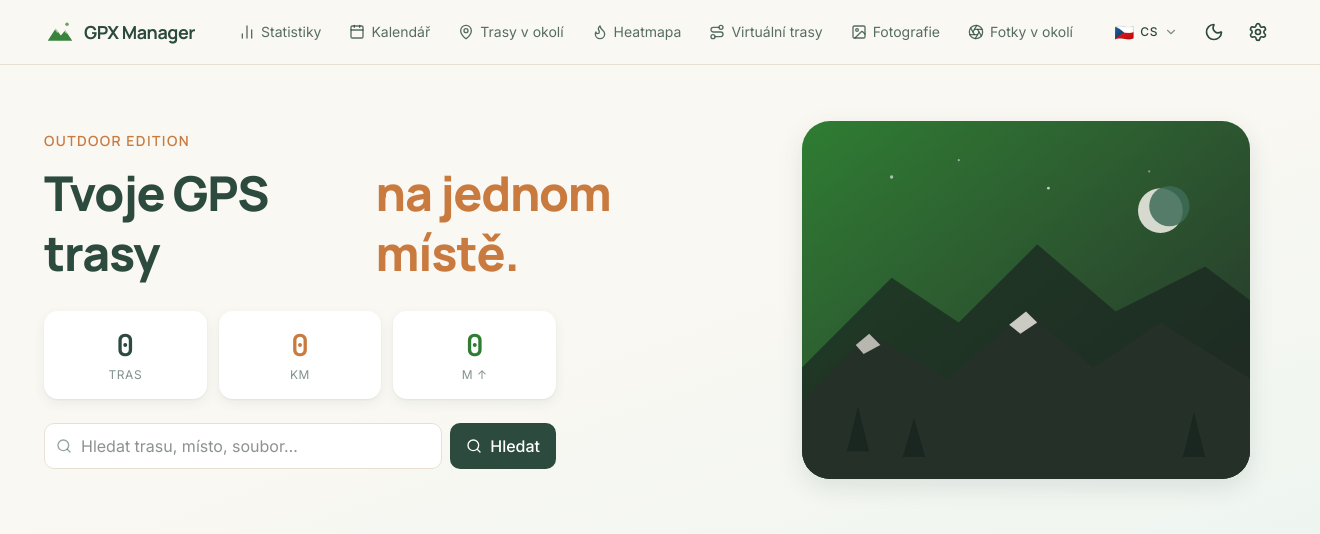
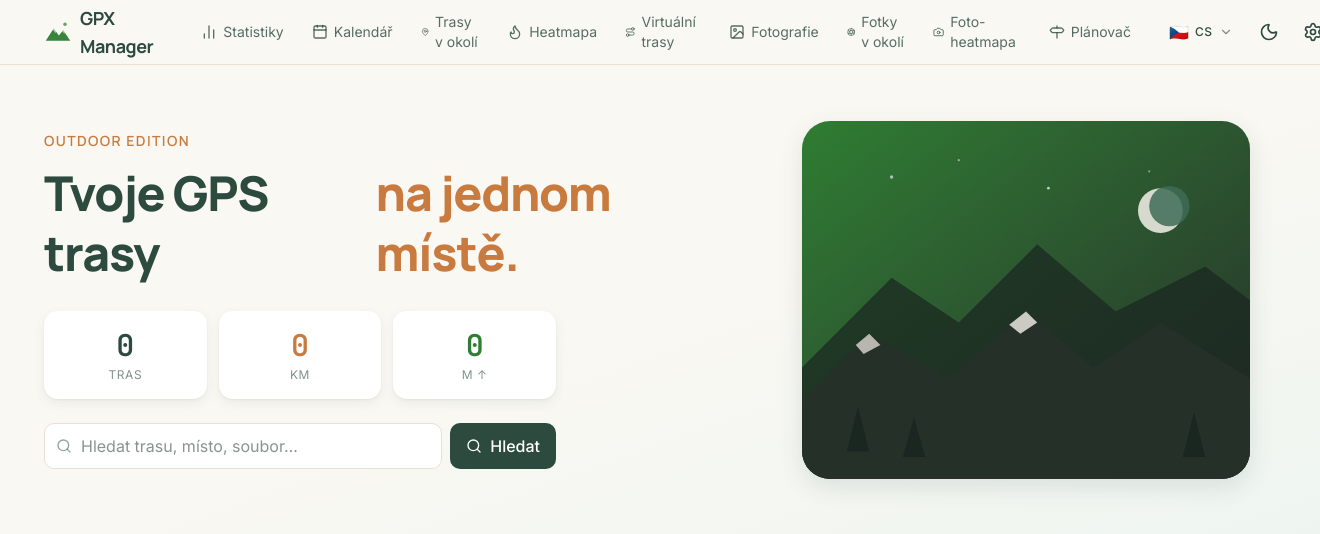
Before and after one commit to puschpull/gpx_manager_public, a PHP site: page /gpx_manager/index.php in a window 1320 px wide; the page is wider, and only the part inside the window is pictured. Shown: the top 534 px of that part. Run offline with PHP 8.4, Linux system fonts and the light colour scheme; data comes from the database, SQL or seed files in the repository; data that the repository does not hold is empty; style sheets or scripts are compiled from the project's sources; some libraries are stand-ins or nearby versions.

Commit message:
Revert the top-nav layout change; keep only the sticky-header offset

```diff
--- a/includes/layout_header.php
+++ b/includes/layout_header.php
@@ -59,10 +59,7 @@ if (!function_exists('t')) {
          z-index 9999, hlavička 40 — po odrolování proto banner hlavičku překryl
          a z menu zbyl jen spodní proužek. Hlavička se proto lepí AŽ POD banner;
          jeho výšku (mění se zalomením na úzkých displejích) měří skript níže. -->
-    <style>header.site-header { top: var(--gpx-banner-h, 0px); }
-    /* Posuvník u menu skrýt — posouvá se tažením, lišta by v hlavičce rušila */
-    .gpx-nav-scroll { scrollbar-width: none; }
-    .gpx-nav-scroll::-webkit-scrollbar { display: none; }</style>
+    <style>header.site-header { top: var(--gpx-banner-h, 0px); }</style>
 
     <!-- Alpine.js focus plugin (x-trap for focus management — A11Y-003) -->
     <!-- Must be loaded before Alpine core (defer preserves script order) -->
@@ -176,10 +173,7 @@ if (!function_exists('t')) {
         </a>
 
         <!-- Desktop nav -->
-        <!-- min-w-0 + overflow-x-auto: s deseti položkami menu přeteklo a odsunulo
-             přepínače jazyka/motivu i tlačítko Administrace mimo okno. Takto se
-             při nedostatku místa vodorovně posouvá a pravé ovládání zůstane vidět. -->
-        <nav class="hidden md:flex items-center gap-1 ml-4 text-sm min-w-0 flex-1 overflow-x-auto gpx-nav-scroll">
+        <nav class="hidden md:flex items-center gap-1 ml-4 text-sm">
             <?php
             // Položky + výchozí pořadí definuje nav_menu_items() (app_constants.php),
             // pořadí si admin mění v Administraci (app_config 'nav_order').
@@ -200,7 +194,7 @@ if (!function_exists('t')) {
                 $active = ($currentScript === $href);
             ?>
                 <a href="<?= $href ?>"
-                   class="flex items-center gap-1.5 px-3 py-1.5 rounded-md transition-colors shrink-0 whitespace-nowrap
+                   class="flex items-center gap-1.5 px-3 py-1.5 rounded-md transition-colors
                           <?= $active
                               ? 'bg-forest-100 text-forest-700 dark:bg-forest-800 dark:text-sand-100'
                               : 'text-forest-700/80 dark:text-sand-100/70 hover:bg-sand-100 dark:hover:bg-forest-800' ?>">
```
